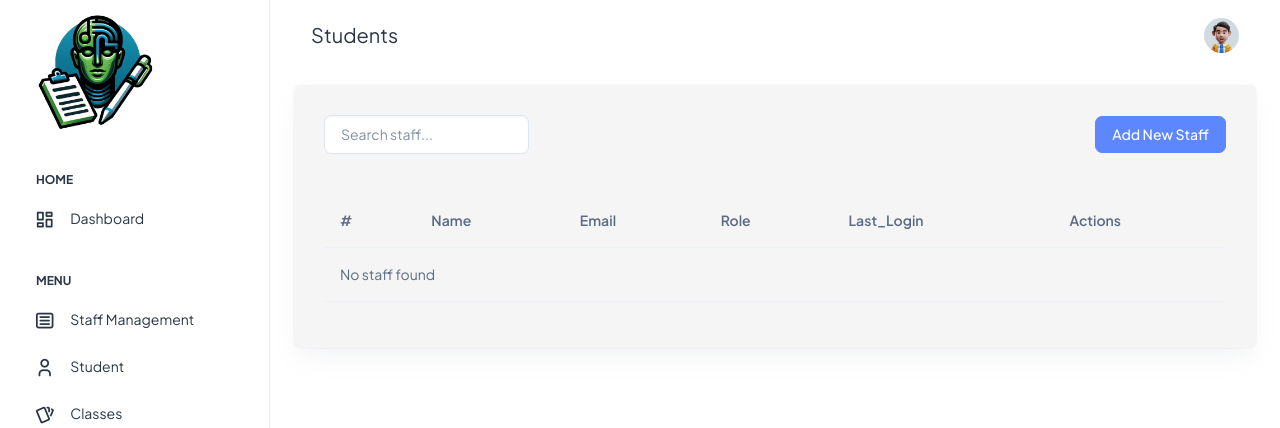
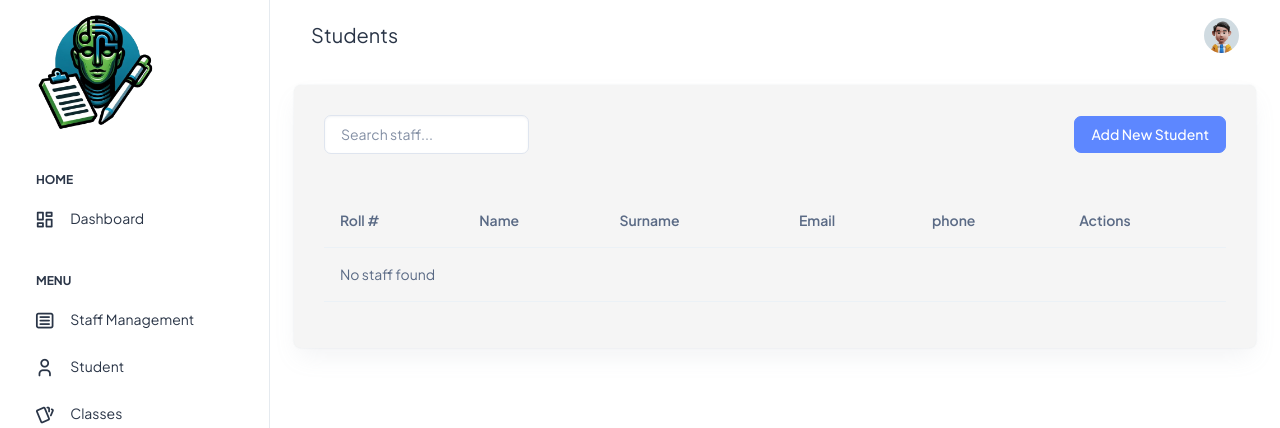
Before and after one commit to Sibogoje/schoolproject_admindashbaord, a PHP site: page /students.php in a window 1280 px wide. Shown: the top 428 px of the page. Run offline with PHP 8.4, Linux system fonts and the light colour scheme; the visitor is signed in with stand-in values (Sample User, id 1); data that the repository does not hold is empty.

Commit message:
Update students.php: Change "Add New Staff" button text to "Add New Student" and update table headers and data to display student information

```diff
--- a/students.php
+++ b/students.php
@@ -58,7 +58,7 @@ if (!isset($_SESSION['loggedin']) || $_SESSION['loggedin'] !== true) {
 
     <!-- Button to Open Add Staff Member Modal -->
     <button type="button" class="btn btn-primary" data-toggle="modal" data-target="#addStudentModal">
-        Add New Staff
+        Add New Student
     </button>
 </div>
 
@@ -70,31 +70,35 @@ if (!isset($_SESSION['loggedin']) || $_SESSION['loggedin'] !== true) {
       <table class="table mt-3">
         <thead>
           <tr>
-            <th scope="col">#</th>
+            <th scope="col">Roll #</th>
             <th scope="col">Name</th>
+            <th scope="col">Surname</th>
             <th scope="col">Email</th>
-            <th scope="col">Role</th>
-            <th scope="col">Last_Login</th>
+            <th scope="col">phone</th>
             <th scope="col">Actions</th>
           </tr>
         </thead>
   <tbody>
   <?php
   // Query to select all staff members
-  $query = "SELECT id, name, email, role, last_login FROM staff ORDER BY name ASC";
+  $query = "SELECT * FROM students ORDER BY name ASC";
   $result = $conn->query($query);
 
   if ($result->num_rows > 0) {
       // Output data of each row
       while($row = $result->fetch_assoc()) {
           echo "<tr>";
-          echo "<th scope='row'>" . htmlspecialchars($row['id']) . "</th>";
+          echo "<th scope='row'>" . htmlspecialchars($row['student_id']) . "</th>";
           echo "<td>" . htmlspecialchars($row['name']) . "</td>";
+          echo "<td>" . htmlspecialchars($row['surname']) . "</td>";
           echo "<td>" . htmlspecialchars($row['email']) . "</td>";
-          echo "<td>" . htmlspecialchars($row['role']) . "</td>";
-          echo "<td>" . htmlspecialchars($row['last_login']) . "</td>";
+          echo "<td>" . htmlspecialchars($row['phone']) . "</td>";
           echo "<td>";
-          echo "<button class='btn btn-success btn-sm editBtn' data-id='" . $row['id'] . "' data-name='" . htmlspecialchars($row['name'], ENT_QUOTES) . "' data-email='" . htmlspecialchars($row['email'], ENT_QUOTES) . "' data-role='" . htmlspecialchars($row['role'], ENT_QUOTES) . "' data-toggle='modal' data-target='#editStaffModal'> <i class='material-icons'>edit</i></button> ";
+          echo "<button class='btn btn-success btn-sm editBtn' data-id='" . $row['id'] . "'
+          data-name='" . htmlspecialchars($row['name'], ENT_QUOTES) . "'
+          data-email='" . htmlspecialchars($row['email'], ENT_QUOTES) . "'
+          data-role='" . htmlspecialchars($row['role'], ENT_QUOTES) . "'
+          data-toggle='modal' data-target='#editStaffModal'> <i class='material-icons'>edit</i></button> ";
 
           echo "<button class='btn btn-danger btn-sm deleteBtn' data-id='" . $row['id'] . "'> <i class='material-icons'>delete</i></button>";
 
```
